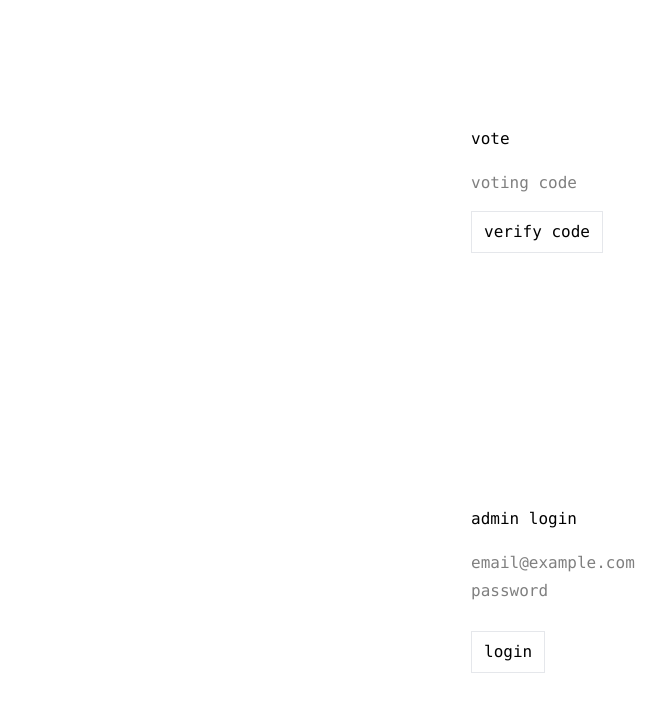
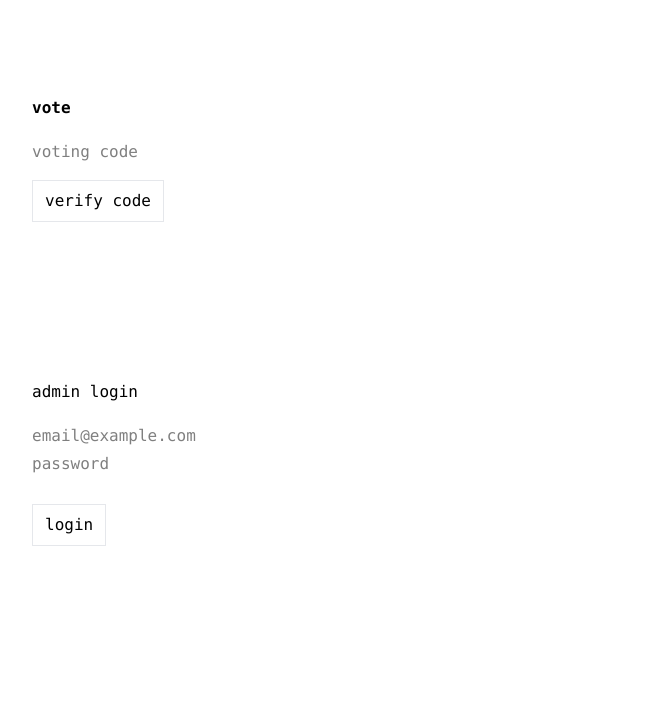
Before and after one commit to nocdn/voting, a SvelteKit app: page / in a window 1280 px wide. Shown: the top 712 px of the page, without its empty margins (64-730 px from the left). Built offline with nearby package versions, Linux system fonts and the light colour scheme.

Commit message:
feat: add actual candidate names

```diff
--- a/src/routes/+page.svelte
+++ b/src/routes/+page.svelte
@@ -28,10 +28,13 @@
 	let codeVerified: boolean = $state(false);
 	let invalidCode: boolean = $state(false);
 	let alreadyVoted: boolean = $state(false);
+	let doneVoting: boolean = $state(false);
+	let voteCheckLoading: boolean = $state(false);
 
 	async function verifyCode() {
 		console.log('verifyCode');
 		console.log('votingCode:', votingCode);
+		voteCheckLoading = true;
 		const { data, error } = await supabase.from('users').select('*').eq('code', votingCode);
 
 		if (data) {
@@ -52,11 +55,40 @@
 			console.error('Error:', error.message);
 		}
 	}
+
+	async function agreeCandidates() {
+		console.log('agreeCandidates');
+		const { data, error } = await supabase
+			.from('users')
+			.update({ agreed_candidates: true })
+			.eq('code', votingCode);
+
+		if (data) {
+			console.log('data:', data);
+			doneVoting = true;
+		} else if (error) {
+			console.error('Error:', error.message);
+		}
+	}
 </script>
 
-<container class="w-vw grid h-dvh place-items-center">
+<container class="w-vw grid h-dvh place-items-start p-24">
+	{#if !doneVoting}
 		<voting class="flex flex-col gap-5 font-mono">
-		<p>vote</p>
+			<a
+				role="button"
+				tabindex="0"
+				href="/"
+				onclick={() => {
+					if (codeVerified) {
+						window.location.reload();
+					}
+				}}
+				class="font-semibold {codeVerified ? 'cursor-pointer text-blue-800' : ''}"
+			>
+				{#if codeVerified}← back{:else}vote{/if}
+			</a>
+			{#if !codeVerified}
 				<form class="flex flex-col gap-1" autocomplete="off">
 					<input
 						type="text"
@@ -65,14 +97,40 @@
 						bind:value={votingCode}
 						class="focus:outline-none"
 					/>
+					<div class="mt-3 flex w-fit items-center justify-center gap-3">
 						<button
 							onclick={verifyCode}
-				class="mt-3 w-fit cursor-pointer border border-gray-200 px-3 py-2 {invalidCode
+							class="w-fit cursor-pointer border border-gray-200 px-3 py-2 {invalidCode
 								? 'cursor-default text-red-700'
 								: ''}">{invalidCode ? 'invalid code' : 'verify code'}</button
 						>
+						{#if voteCheckLoading}
+							<Spinner />
+						{/if}
+					</div>
 				</form>
+			{:else}
+				<div class="flex max-w-lg flex-col gap-4">
+					<p>
+						due to lack of competition for positions, you only need to say if you agree with the
+						candidates:
+					</p>
+					<candidates>
+						<p><span class="font-semibold">President</span> - Daniel Irwin</p>
+						<p><span class="font-semibold">Treasurer</span> - Ed Dixon</p>
+						<p><span class="font-semibold">Secretary</span> - Beth Oglivie</p>
+						<p><span class="font-semibold">Events coordinator</span> - Ellie Doran</p>
+						<p><span class="font-semibold">Publicity officer</span> - Ruby Evans</p>
+						<p><span class="font-semibold">Inclusivity and equality officer</span> - Kira Thomas</p>
+					</candidates>
+					<button
+						onclick={agreeCandidates}
+						class="mt-3 w-fit cursor-pointer border border-gray-200 px-3 py-2">agree</button
+					>
+				</div>
+			{/if}
 		</voting>
+		{#if !codeVerified}
 			<main class="flex flex-col gap-5 font-mono">
 				<p>admin login</p>
 				<form class="flex flex-col gap-1" autocomplete="off">
@@ -103,4 +161,8 @@
 					</div>
 				</form>
 			</main>
+		{/if}
+	{:else}
+		<p>thank you for voting!</p>
+	{/if}
 </container>
```
Lines whose indentation alone changed are shown as unchanged.
